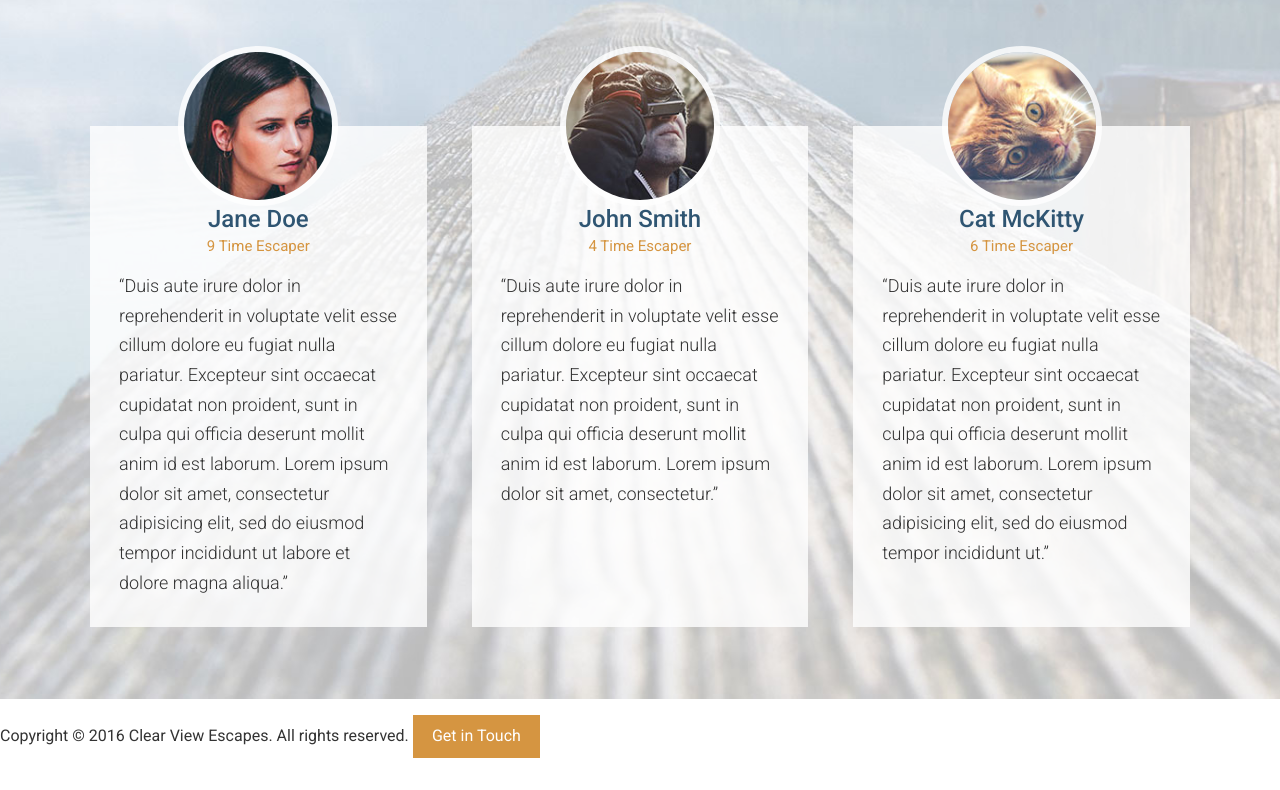
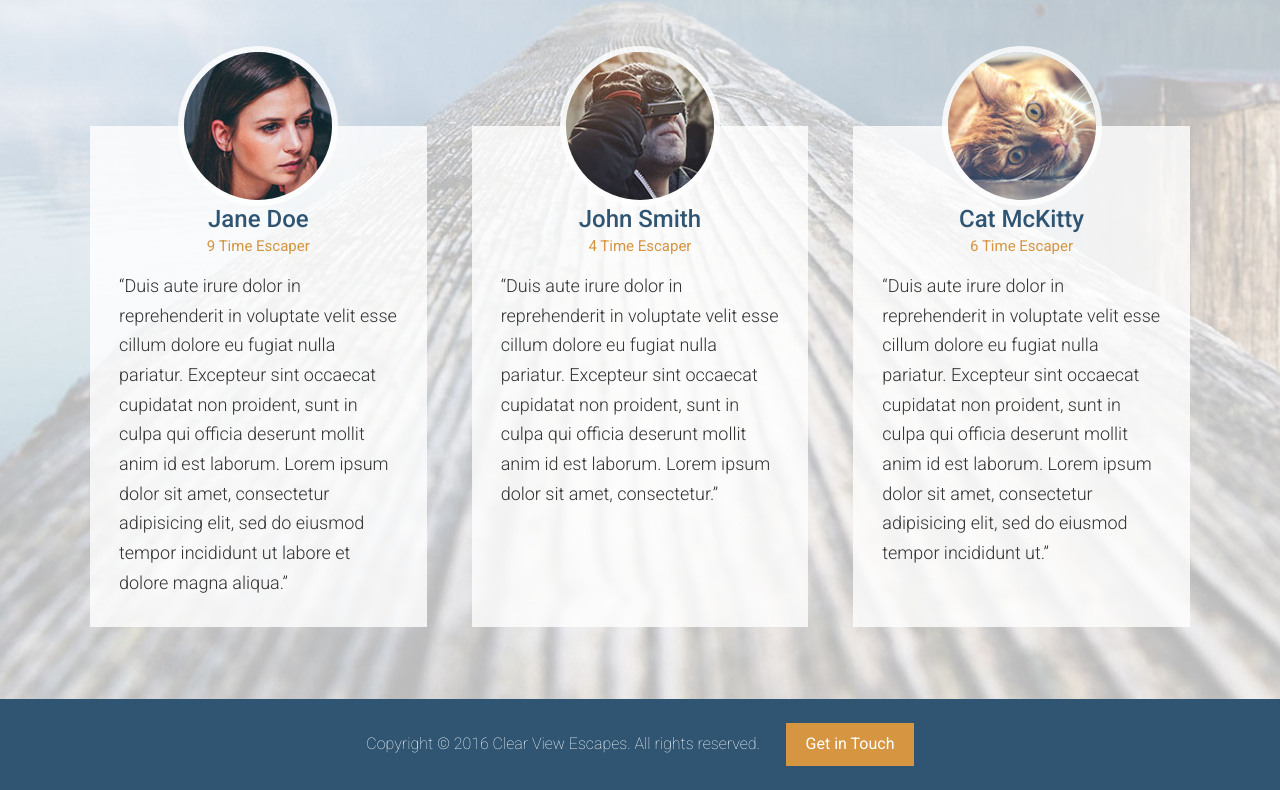
Before and after one commit to kakorcal/travel_site, a website: page app/index.html in a window 1280 px wide. Shown: the part 3254-4044 px from the top of the page. Drawn offline with Linux system fonts and the light colour scheme.

Commit message:
completed footer

```diff
--- /dev/null
+++ b/app/assets/styles/modules/_site-footer.css
@@ -0,0 +1,18 @@
+.site-footer {
+  background-color: $mainBlue;
+  color: #fff;
+  padding: .5rem 0;
+  text-align: center;
+
+  &__text {
+    display: block;
+    margin-bottom: 1rem;
+    font-weight: 200;
+
+    @mixin atMedium {
+      display: inline;
+      margin-bottom: 0;
+      margin-right: 1.4rem;
+    }
+  }
+}
--- a/app/assets/styles/styles.css
+++ b/app/assets/styles/styles.css
@@ -13,3 +13,4 @@
 @import 'modules/_feature-item';
 @import 'modules/_testimonial';
 @import 'modules/_sprite';
+@import 'modules/_site-footer';
--- a/app/index.html
+++ b/app/index.html
@@ -146,8 +146,10 @@
     </div>
   </div>
 
-  <footer>
-    <p>Copyright &copy; 2016 Clear View Escapes. All rights reserved. <a href="#" class='btn btn--orange'>Get in Touch</a></p>
+  <footer class="site-footer">
+    <div class="wrapper">
+      <p><span class="site-footer__text">Copyright &copy; 2016 Clear View Escapes. All rights reserved.</span> <a href="#" class='btn btn--orange'>Get in Touch</a></p>
+    </div>
   </footer>
 </body>
 </html>
--- a/app/temp/styles/styles.css
+++ b/app/temp/styles/styles.css
@@ -1108,3 +1108,25 @@ a {
     height: 42px;
     background-position: 36.69752421959096% 45.792307692307695%;
   }
+
+.site-footer {
+  background-color: #2f5572;
+  color: #fff;
+  padding: .5rem 0;
+  text-align: center;
+}
+
+.site-footer__text {
+  display: block;
+  margin-bottom: 1rem;
+  font-weight: 200;
+}
+
+@media (min-width: 800px) {
+
+  .site-footer__text {
+    display: inline;
+    margin-bottom: 0;
+    margin-right: 1.4rem;
+  }
+}
```
